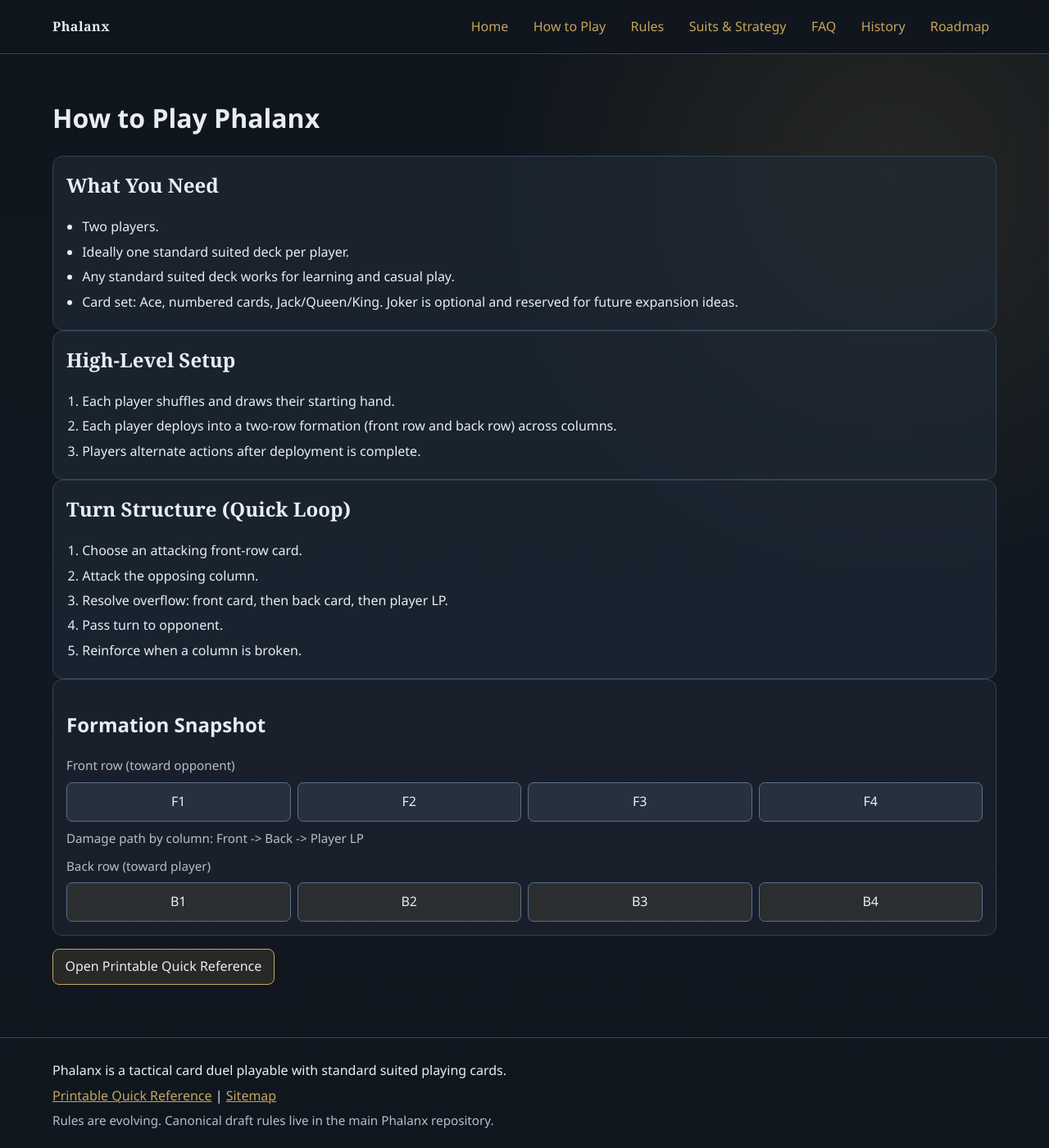
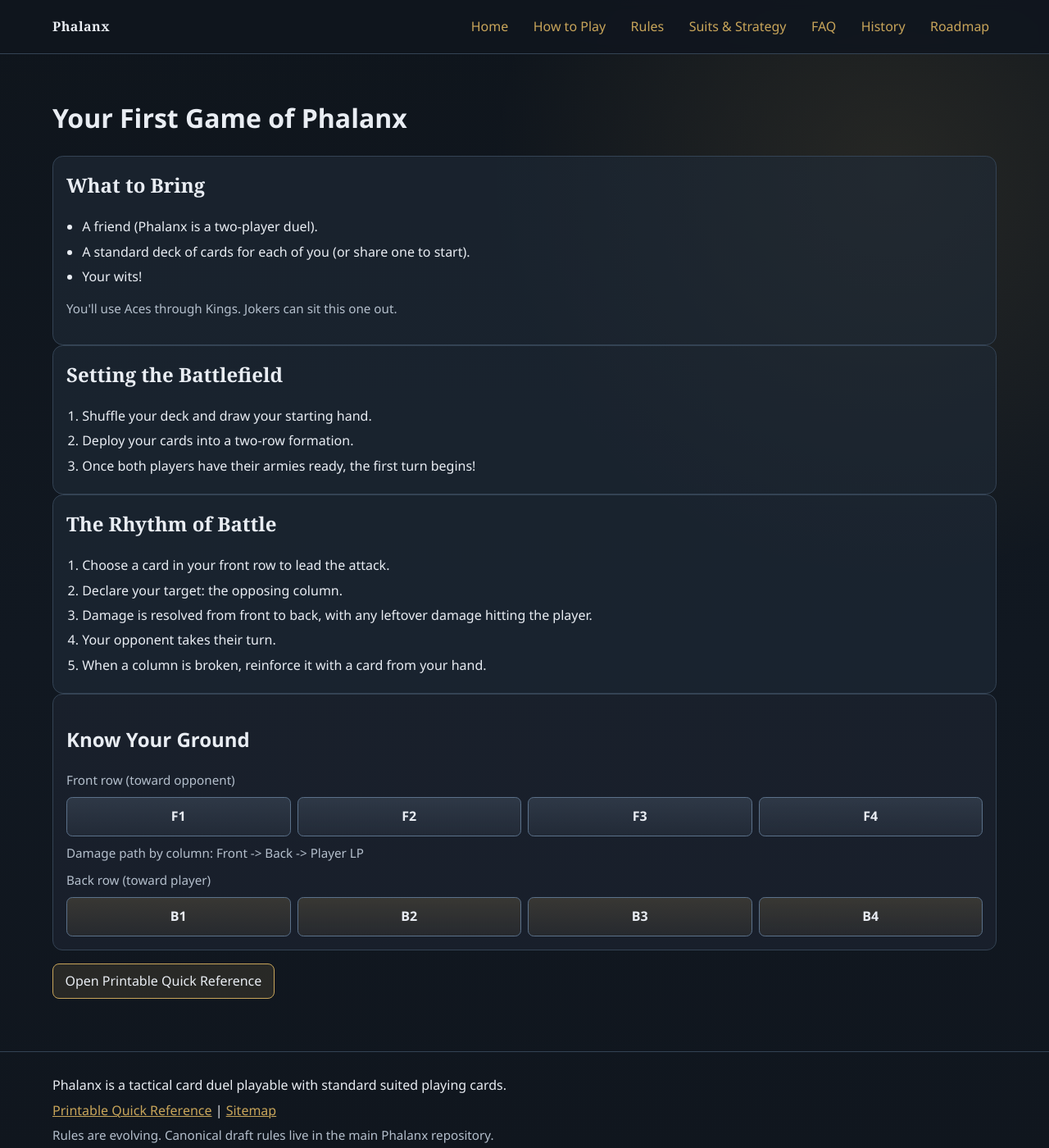
Before and after one commit to just3ws/phalanx, a Jekyll site: the page built from how-to-play.md, in a window 1280 px wide and 1400 px high. Shown: the whole window at 82% size. Built offline with Jekyll 4.4.1, drawn with Linux system fonts in a browser that asks for light colours.

Commit message:
feat: Enhance site with SEO, A11y, and copy improvements
This commit introduces a set of significant enhancements to the Phalanx website, focusing on improving SEO, accessibility, copy, and visual design.

Key changes:
- **SEO:** Added JSON-LD structured data ('WebSite' and 'VideoGame' schemas) to provide rich metadata to search engines.
- **Accessibility:**
  - Improved ARIA labels on several sections to be more descriptive for screen reader users.
  - Added a visual enhancement to the formation grid for better clarity.
- **Copywriting:**
  - Rewrote the hero section on the homepage to be more persuasive and engaging.
  - Performed a stylistic overhaul of the "How to Play" and "Rules" pages to have a more thematic and friendly tone.
- **Visual Design:** Added subtle gradients to the formation grid to give it a more card-like, tactile feel.
- **Infrastructure:**
  - Added 'package.json' to manage node dependencies for the accessibility testing suite.
  - Added 'node_modules' to '.gitignore'.

```diff
--- a/_layouts/default.html
+++ b/_layouts/default.html
@@ -14,6 +14,29 @@
     <meta name="twitter:title" content="{% if page.title %}{{ page.title }} | {{ site.title }}{% else %}{{ site.title }}{% endif %}">
     <meta name="twitter:description" content="{{ page.description | default: site.description }}">
     <meta name="twitter:image" content="{{ '/assets/img/og-image.svg' | absolute_url }}">
+    <script type="application/ld+json">
+    {
+      "@context": "https://schema.org",
+      "@type": "WebSite",
+      "name": "{{ site.title }}",
+      "url": "{{ '/' | absolute_url }}",
+      "description": "{{ site.description }}",
+      "about": {
+        "@type": "VideoGame",
+        "name": "{{ site.title }}",
+        "url": "{{ '/' | absolute_url }}",
+        "description": "{{ site.description }}",
+        "genre": "Card Game",
+        "numberOfPlayers": {
+          "@type": "QuantitativeValue",
+          "minValue": 2,
+          "maxValue": 2
+        },
+        "gamePlatform": "Tabletop",
+        "playMode": "MultiPlayer"
+      }
+    }
+    </script>
     <link rel="icon" type="image/svg+xml" href="{{ '/assets/img/favicon.svg' | relative_url }}">
     <link rel="stylesheet" href="{{ '/assets/css/site.css' | relative_url }}">
   </head>
--- a/assets/css/site.css
+++ b/assets/css/site.css
@@ -238,12 +238,13 @@ th {
   border-radius: 0.45rem;
   padding: 0.65rem 0.4rem;
   text-align: center;
-  background: rgba(143, 168, 194, 0.12);
+  background: linear-gradient(180deg, rgba(143, 168, 194, 0.18), rgba(143, 168, 194, 0.08));
   min-height: 3rem;
+  font-weight: 600;
 }
 
 .slot.back {
-  background: rgba(200, 165, 90, 0.11);
+  background: linear-gradient(180deg, rgba(200, 165, 90, 0.18), rgba(200, 165, 90, 0.08));
 }
 
 .row-label {
--- a/how-to-play.md
+++ b/how-to-play.md
@@ -1,44 +1,44 @@
 ---
 title: How to Play
-description: Quickstart setup and game loop for Phalanx.
+description: Your first game of Phalanx, from setup to victory.
 ---
 
-# How to Play Phalanx
+# Your First Game of Phalanx
 
 <section class="card">
-  <h2>What You Need</h2>
+  <h2>What to Bring</h2>
   <ul class="quick-list">
-    <li>Two players.</li>
-    <li>Ideally one standard suited deck per player.</li>
-    <li>Any standard suited deck works for learning and casual play.</li>
-    <li>Card set: Ace, numbered cards, Jack/Queen/King. Joker is optional and reserved for future expansion ideas.</li>
+    <li>A friend (Phalanx is a two-player duel).</li>
+    <li>A standard deck of cards for each of you (or share one to start).</li>
+    <li>Your wits!</li>
   </ul>
+  <p class="small-note">You'll use Aces through Kings. Jokers can sit this one out.</p>
 </section>
 
 <section class="card">
-  <h2>High-Level Setup</h2>
+  <h2>Setting the Battlefield</h2>
   <ol class="quick-list">
-    <li>Each player shuffles and draws their starting hand.</li>
-    <li>Each player deploys into a two-row formation (front row and back row) across columns.</li>
-    <li>Players alternate actions after deployment is complete.</li>
+    <li>Shuffle your deck and draw your starting hand.</li>
+    <li>Deploy your cards into a two-row formation.</li>
+    <li>Once both players have their armies ready, the first turn begins!</li>
   </ol>
 </section>
 
 <section class="card">
-  <h2>Turn Structure (Quick Loop)</h2>
+  <h2>The Rhythm of Battle</h2>
   <ol class="quick-list">
-    <li>Choose an attacking front-row card.</li>
-    <li>Attack the opposing column.</li>
-    <li>Resolve overflow: front card, then back card, then player LP.</li>
-    <li>Pass turn to opponent.</li>
-    <li>Reinforce when a column is broken.</li>
+    <li>Choose a card in your front row to lead the attack.</li>
+    <li>Declare your target: the opposing column.</li>
+    <li>Damage is resolved from front to back, with any leftover damage hitting the player.</li>
+    <li>Your opponent takes their turn.</li>
+    <li>When a column is broken, reinforce it with a card from your hand.</li>
   </ol>
 </section>
 
 <section class="formation" aria-labelledby="formation-title">
-  <h2 id="formation-title">Formation Snapshot</h2>
+  <h2 id="formation-title">Know Your Ground</h2>
   <p class="row-label">Front row (toward opponent)</p>
-  <div class="formation-grid" role="img" aria-label="Two-row, four-column formation">
+  <div class="formation-grid" role="img" aria-label="Diagram of the Phalanx game board layout, showing a two-row, four-column grid for each player.">
     <div class="slot">F1</div>
     <div class="slot">F2</div>
     <div class="slot">F3</div>
```
Also changed, not shown: index.md (+7 -8 lines), package.json (added, +17 -0 lines), rules.md (+17 -18 lines), 2 other files.
